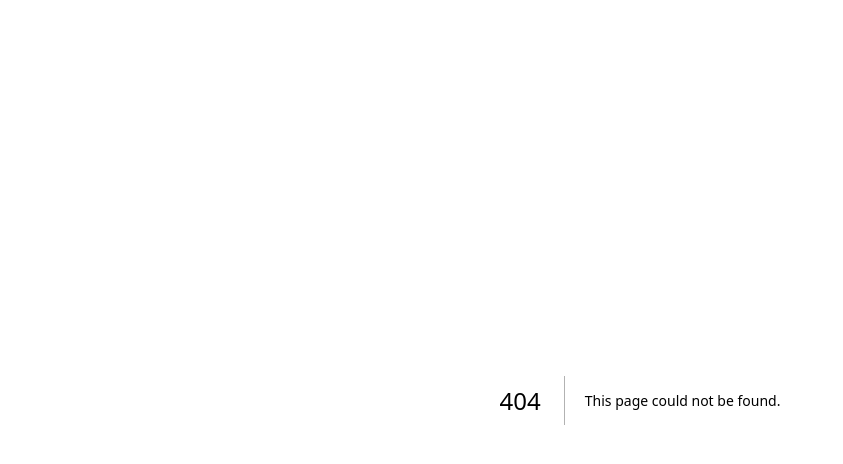
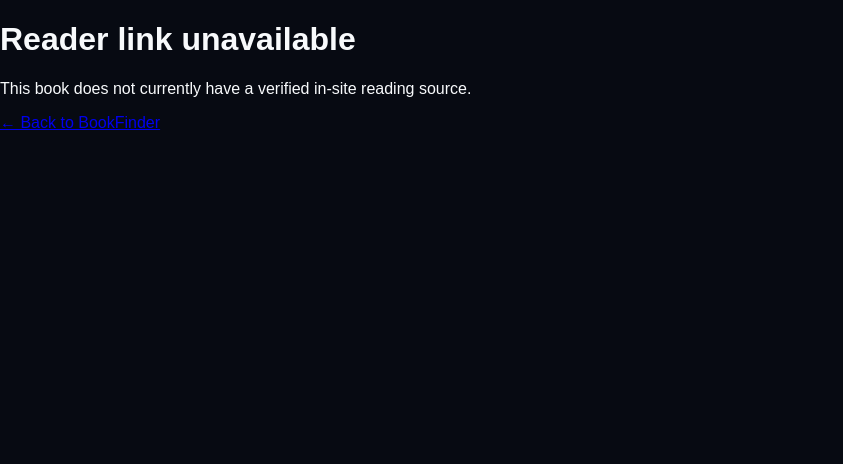
Before and after one commit to enoughdidenough-svg/bookfinder-ai, a Next.js app: page /reader in a window 1280 px wide. Before the commit this address had no page. Shown: the top 464 px of the page, without its empty margins (0-843 px from the left). Built offline with nearby package versions, Linux system fonts and the light colour scheme.

Commit message:
Add in-site legal book reader

```diff
--- /dev/null
+++ b/app/reader/page.tsx
@@ -0,0 +1,28 @@
+"use client";
+
+import { useSearchParams } from "next/navigation";
+import { Suspense } from "react";
+
+function Reader() {
+  const params = useSearchParams();
+  const archiveId = params.get("archive");
+  const title = params.get("title") || "Book reader";
+
+  if (!archiveId) {
+    return <main className="reader-shell"><div className="reader-message"><h1>Reader link unavailable</h1><p>This book does not currently have a verified in-site reading source.</p><a href="/">← Back to BookFinder</a></div></main>;
+  }
+
+  const embedUrl = `https://archive.org/embed/${encodeURIComponent(archiveId)}`;
+
+  return <main className="reader-shell">
+    <header className="reader-header"><a className="reader-brand" href="/">📚 BookFinder <span>AI</span></a><div className="reader-title">{title}</div><a className="reader-back" href="/#results">← Back to results</a></header>
+    <section className="reader-wrap">
+      <div className="reader-notice">Verified library/archive reader · availability and lending rules are controlled by the source.</div>
+      <iframe className="pdf-reader" src={embedUrl} title={title} allow="fullscreen" />
+    </section>
+  </main>;
+}
+
+export default function ReaderPage() {
+  return <Suspense fallback={<main className="reader-shell"><div className="reader-message">Loading reader…</div></main>}><Reader /></Suspense>;
+}
```
